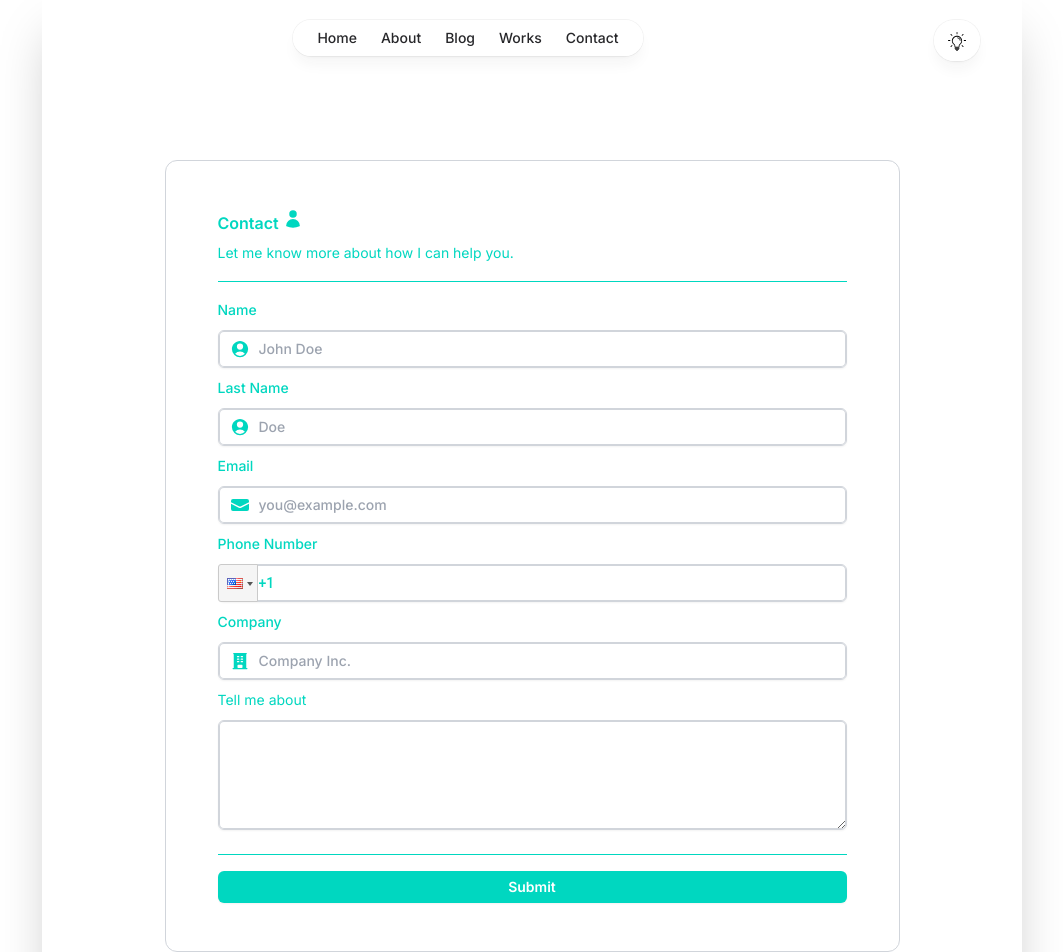
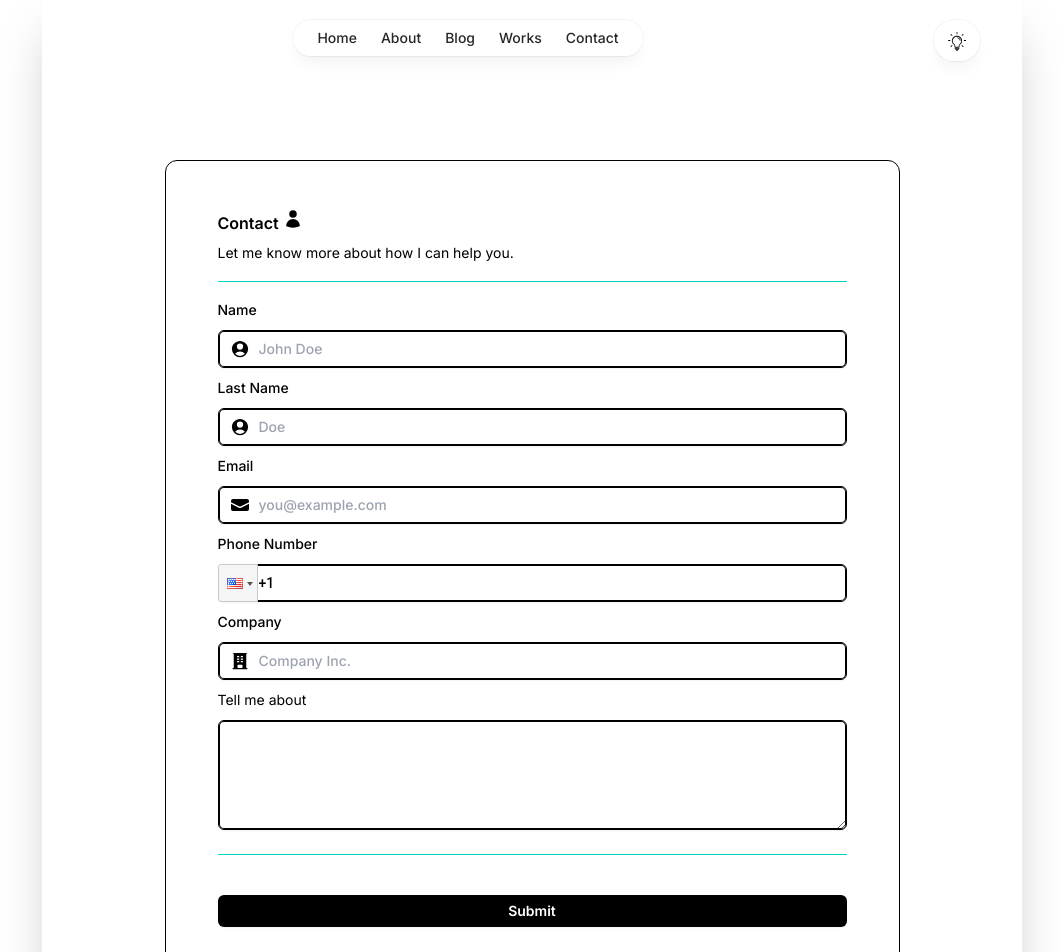
Before and after one commit to GuillerFuentec/porfolio, a Next.js app: page /contact in a window 1280 px wide. Shown: the top 952 px of the page, without its empty margins (108-1171 px from the left). Built offline with nearby package versions, Linux system fonts and the light colour scheme.

Commit message:
update: fixed some styles  bv1 realase

```diff
--- a/src/pages/contact/index.jsx
+++ b/src/pages/contact/index.jsx
@@ -4,8 +4,10 @@ import "react-phone-input-2/lib/style.css";
 import { useFormik, FormikProvider } from "formik";
 import Layout from "@/styles/Layout";
 import { usePhoneNumberValidation } from "@/hook/forms_validator";
+import { useTheme } from "@/hook/context_theme";
 
-export default function Contact({theme}) {
+export default function Contact() {
+  const {theme } = useTheme();
   const { validationSchema } = usePhoneNumberValidation();
 
   const formik = useFormik({
@@ -188,7 +190,7 @@ export default function Contact({theme}) {
               </div>
               {/* Company */}
               <div>
-                <label htmlFor="company" className={`-mt-4 ${labelClassNames}`}>
+                <label htmlFor="company" className={`-mt-4 mb-2 ${labelClassNames}`}>
                   Company
                   <div className="relative mt-2 rounded-md shadow-sm">
                     <div className="pointer-events-none absolute inset-y-0 left-0 flex items-center pl-3">
@@ -229,16 +231,12 @@ export default function Contact({theme}) {
                     rows={4}
                     name="comment"
                     id="comment"
-                    className={`block w-full rounded-md border border-gray-300 bg-transparent py-1.5 pl-10 text-accent ring-1 ring-inset ring-gray-300 placeholder:text-gray-400 focus:ring-2 focus:ring-inset focus:ring-indigo-600 sm:text-sm sm:leading-6 ${
-                      theme === "light"
-                        ? "border-black text-black ring-black focus:ring-black"
-                        : "border-gray-300 text-accent ring-gray-300 focus:ring-indigo-600"
-                    }`}
+                    className={inputClassNames}
                     defaultValue={""}
                   />
                 </div>
               </div>
-              <div className="border-t border-accent pt-4 mt-5"></div>
+              <div className="border-t border-accent pt-4 my-5"></div>
               <button type="submit" className={buttonClassNames}>
                 Submit
               </button>
```
